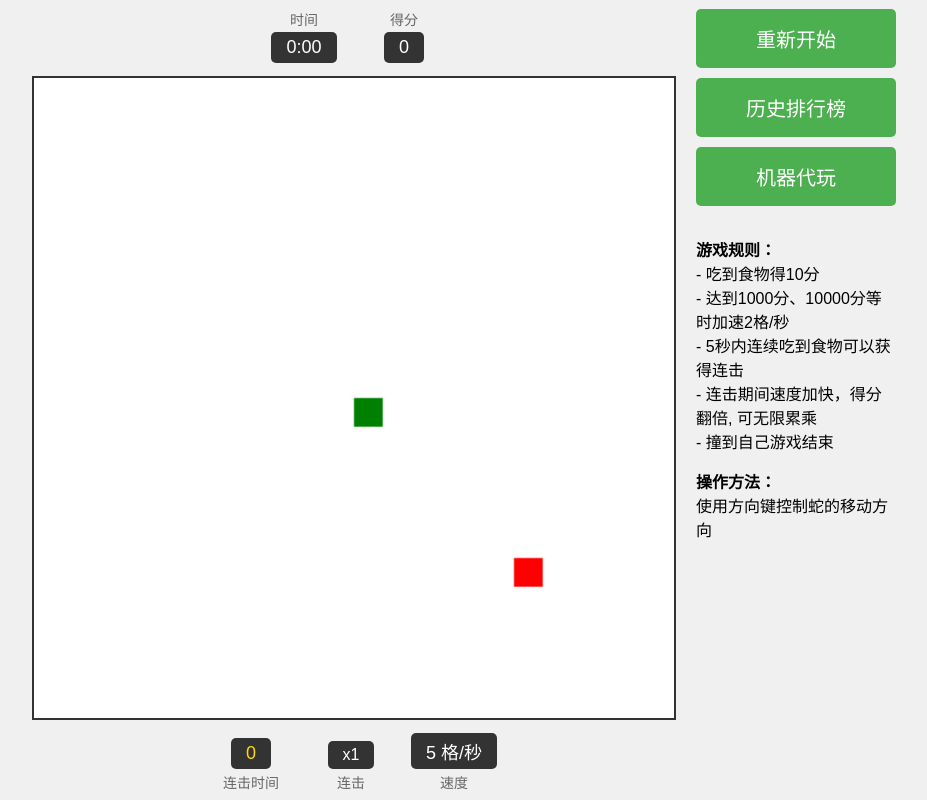
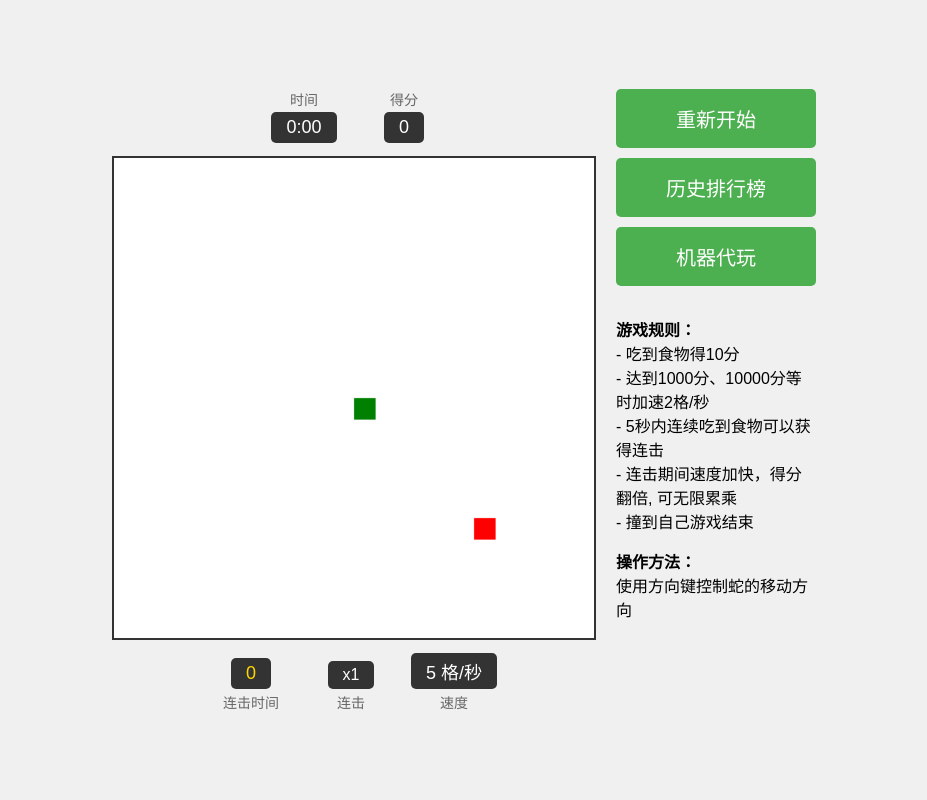
Before and after one commit to GoldenLoong/Snake, a plain HTML site: page index.html in a window 1280 px wide. Shown: the whole page, without its empty margins (176-1103 px from the left). Drawn offline with Linux system fonts and the light colour scheme.

Commit message:
Update index.html

```diff
--- a/index.html
+++ b/index.html
@@ -208,7 +208,7 @@
                     </div>
                 </div>
 
-                <canvas id="gameCanvas" width="400" height="400" style="width: 80vmin; height: 80vmin"></canvas>
+                <canvas id="gameCanvas" width="400" height="400" style="width: 60vmin; height: 60vmin"></canvas>
 
                 <div class="bottom-info">
                     <div class="info-item reverse">
```
